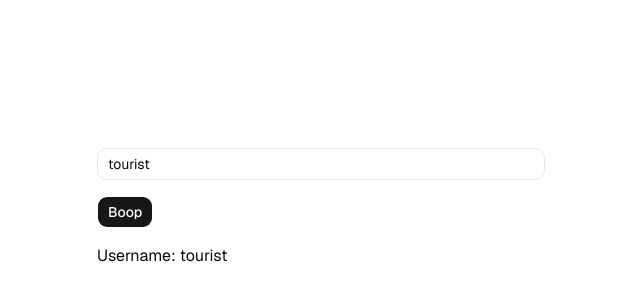
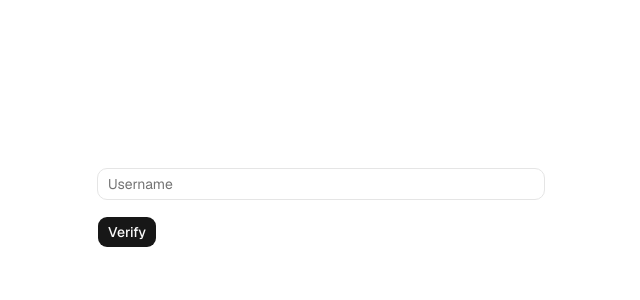
Before and after one commit to GianAlingog/forcr, a Next.js app: page / in a window 1280 px wide. Shown: the part 192-492 px from the top of the page, without its empty margins (319-959 px from the left). Built offline with nearby package versions, Linux system fonts and the light colour scheme.

Commit message:
implement handle identify

```diff
--- a/app/actions.ts
+++ b/app/actions.ts
@@ -44,6 +44,24 @@ export async function fetchSubmissions(userName: string, limit: number = -1): Pr
     return [];
   }
 }
+
+export async function generateIdentifyProblem(): Promise<Problem> {
+  const problems = await fetchProblems();
+
+  const indexedProblems: [number, Problem][] = problems.map(
+    (problem) => [Math.random(), problem]
+  );
+
+  const shuffledProblems = indexedProblems.sort(
+    (a, b) => a[0] - b[0]
+  );
+
+  const normalizedProblems = shuffledProblems.map(
+    (element) => element[1]
+  );
+
+  return normalizedProblems[0];
+};
 
 export async function generateTraining(userName: string): Promise<Training> {
   const problems = await fetchProblems();
@@ -119,8 +137,7 @@ export async function fetchTrainingStatus(training: Training): Promise<Training>
 }
 
 export async function checkCompilationError(userName: string, problem: Problem): Promise<boolean> {
-
-  const submissions = await fetchSubmissions(userName);
+  const submissions = await fetchSubmissions(userName, 100);
 
   const submissionsMap = new Map<string, Array<Submission>>();
 
--- a/app/page.tsx
+++ b/app/page.tsx
@@ -12,49 +12,122 @@ import {
 } from "@/components/ui/field"
 import { Label } from "@/components/ui/label"
 import { Input } from "@/components/ui/input";
-import { fetchProblems, fetchSubmissions, fetchTrainingStatus, generateTraining, stringify } from "@/app/actions";
+import { checkCompilationError, fetchProblems, fetchSubmissions, fetchTrainingStatus, generateIdentifyProblem, generateTraining, stringify } from "@/app/actions";
+import { fetchUserName, storeUserName } from "@/app/utils";
 import { Problem, Submission, SubmissionStatus, Training } from "@/lib/types"
-import { useState, useEffect } from "react";
+import { useState, useEffect, Dispatch, SetStateAction } from "react";
 import Link from "next/link"
 
 export default function Home() {
-  const [userName, setUserName] = useState<string>("tourist");
-  // const [problems, setProblems] = useState<Problem[]>([] as Problem[]);
+  const [userName, setUserName] = useState<string | null>(fetchUserName());
   const [training, setTraining] = useState<Training | null>(null);
-  const [submissions, setSubmissions] = useState<Submission[]>([] as Submission[]);
 
-  const getTraining = async () => {
-    const _training = await generateTraining(userName);
-    setTraining(_training);
+  const getUserName = () => {
+    setUserName(fetchUserName());
   };
-
   // if user provides tags, we will fetch problems of only that tag
   // ^^^ filter by tags
   // eventually, filter by rating
 
   // accept saving the userdata
 
+  return userName === null
+    ? <IdentifyPage getUserName={getUserName} />
+    : <TrainingPage userName={userName} training={training} setTraining={setTraining} />;
+}
+
+type IdentifyPageProps = {
+  getUserName: () => void;
+};
+
+function IdentifyPage({ getUserName }: IdentifyPageProps) {
+  const [userName, setUserName] = useState<string>("");
+  const [timeRemaining, setTimeRemaining] = useState(0);
+  const [identifyProblem, setIdentifyProblem] = useState<Problem | null>(null);
+  const [isIdentifying, setIsIdentifying] = useState(false);
+  const [isFailed, setIsFailed] = useState(false);
+
+  const getIdentifyProblem = async () => {
+    const _identifyProblem = await generateIdentifyProblem();
+    setIdentifyProblem(_identifyProblem);
+    setIsIdentifying(true);
+    setTimeRemaining(60);
+  };
+
+  const checkIdentifyProblem = async () => {
+    const _success = await checkCompilationError(userName, identifyProblem!);
+    if (_success) {
+      storeUserName(userName);
+      getUserName();
+    } else {
+      setIsFailed(true);
+    }
+  };
+
+  useEffect(() => {
+    if (!isIdentifying) {
+      return;
+    }
+
+    if (timeRemaining <= 0) {
+      checkIdentifyProblem();
+      return;
+    }
+
+    const id = setInterval(() => {
+      setTimeRemaining((prev) => prev - 1);
+    }, 1000);
+
+    return () => clearInterval(id);
+  }, [isIdentifying, timeRemaining, checkIdentifyProblem]);
+
+  const resetIdentify = () => {
+    setIdentifyProblem(null);
+    setIsFailed(false);
+    setIsIdentifying(false);
+  };
+
   return (
-    <main className="min-h-svh flex items-center justify-center p-6">
+    <div className="min-h-svh flex items-center justify-center p-6">
       <div className="w-full max-w-md space-y-4">
         <Input
           placeholder="Username"
           required
-          value={userName}
+          value={userName ?? ""}
           onChange={(e) => setUserName(e.target.value)}
+          disabled={isIdentifying}
         />
 
-        <Button onClick={getTraining}>
-          Boop
-        </Button>
+        { isIdentifying
+          ? isFailed
+            ? <Button onClick={resetIdentify}>Retry</Button>
+            : null
+          : <Button onClick={getIdentifyProblem}>Verify</Button>
+        }
 
-        <p>Username: {userName}</p>
+        { isIdentifying
+          ? isFailed
+            ? <p>You failed to submit a compilation error within the alloted time.</p>
+            : (
+              <>
+                <p>Submit a compilation error to the following problem:</p>
 
-        {training ? (
-          <TrainingPage training={training} />
-        ) : null}
+                <Link
+                  href={`https://codeforces.com/problemset/problem/${identifyProblem!.contestId}/${identifyProblem!.index}`}
+                  target="_blank"
+                  rel="noopener noreferrer"
+                  className="underline-offset-4 hover:underline"
+                >
+                  {identifyProblem!.name} - {identifyProblem!.rating}
+                </Link>
+
+                <p>Your submission will be checked in {timeRemaining} seconds.</p>
+              </>
+            )
+          : null
+        }
       </div>
-    </main>
+    </div>
   );
 }
 
@@ -68,7 +141,42 @@ function formatTime(timeInSeconds: number): string {
   return `${pad(hours)}:${pad(minutes)}:${pad(seconds)}`;
 }
 
-function TrainingPage({ training }: { training: Training }) {
+type TrainingPageProps = {
+  userName: string;
+  training: Training | null;
+  setTraining: Dispatch<SetStateAction<Training | null>>;
+};
+
+function TrainingPage({ userName, training, setTraining }: TrainingPageProps) {
+  const getTraining = async () => {
+    const _training = await generateTraining(userName);
+    setTraining(_training);
+  };
+
+  return (
+    <div className="min-h-svh flex items-center justify-center p-6">
+      <div className="w-full max-w-md space-y-4">
+        <Button onClick={getTraining}>
+          Fetch
+        </Button>
+
+        <p>Username: {userName}</p>
+
+        { training
+          ? <TrainingDojo training={training} setTraining={setTraining} />
+          : null
+        }
+      </div>
+    </div>
+  );
+}
+
+type TrainingDojoProps = {
+  training: Training;
+  setTraining: Dispatch<SetStateAction<Training | null>>;
+};
+
+function TrainingDojo({ training, setTraining }: TrainingDojoProps) {
   // TODO: lift state up to parent for the dynamic layout loading
   const [isTraining, setIsTraining] = useState(false);
   const [timeRemaining, setTimeRemaining] = useState(0);
@@ -83,7 +191,7 @@ function TrainingPage({ training }: { training: Training }) {
     setTimeRemaining(duration);
     setIsTraining(true);
 
-    training.startTimeSeconds = currentTime;
+    setTraining((prev) => prev ? { ...prev, startTimeSeconds: currentTime} : prev);
   };
 
   const endTraining = () => {
@@ -95,7 +203,7 @@ function TrainingPage({ training }: { training: Training }) {
 
     // TODO: calculate user rating change
 
-    training.endTimeSeconds = currentTime;
+    setTraining((prev) => prev ? { ...prev, endTimeSeconds: currentTime} : prev);
   };
 
   useEffect(() => {
@@ -119,15 +227,17 @@ function TrainingPage({ training }: { training: Training }) {
 
   const getStatus = async () => {
     // double check that this is safe behavior
-    training = await fetchTrainingStatus(training);
+    const updatedTraining = await fetchTrainingStatus(training);
 
     // now go through all and update the screen if solved
     // stub: just console log
-    for (const result of training.results) {
+    for (const result of updatedTraining.results) {
       if (result.submission !== null && result.submission.verdict === SubmissionStatus.OK) {
-        console.log(`User ${training.userName} has AC on: ${stringify(result.submission.problem)}`);
+        console.log(`User ${updatedTraining.userName} has AC on: ${stringify(result.submission.problem)}`);
       }
     }
+
+    setTraining(updatedTraining);
   };
 
   return (
@@ -140,7 +250,7 @@ function TrainingPage({ training }: { training: Training }) {
             rel="noopener noreferrer"
             className="underline-offset-4 hover:underline"
           >
-          {problem.name} - {problem.rating}
+            {problem.name} - {problem.rating}
           </Link>
         </p>
       ))}
--- /dev/null
+++ b/app/utils.ts
@@ -0,0 +1,11 @@
+const PREFIX = "F0RCR";
+
+export function fetchUserName(): string | null {
+  const userName = localStorage.getItem(PREFIX + "cf_username");
+  return userName;
+}
+
+export function storeUserName(userName: string): void {
+  localStorage.setItem(PREFIX + "cf_username", userName);
+  return;
+}
```
